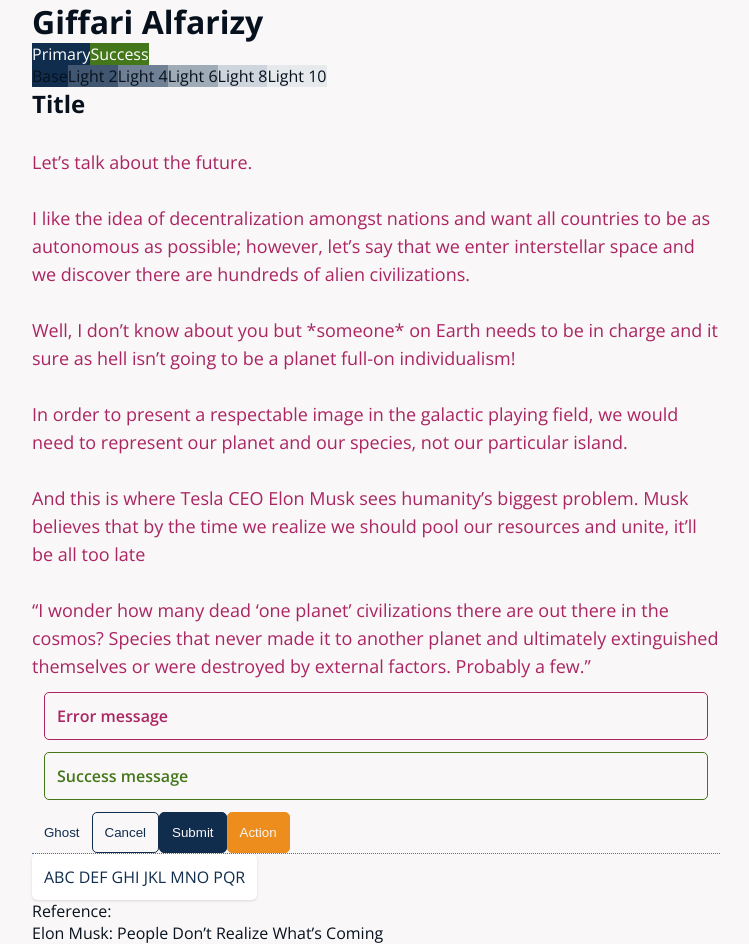
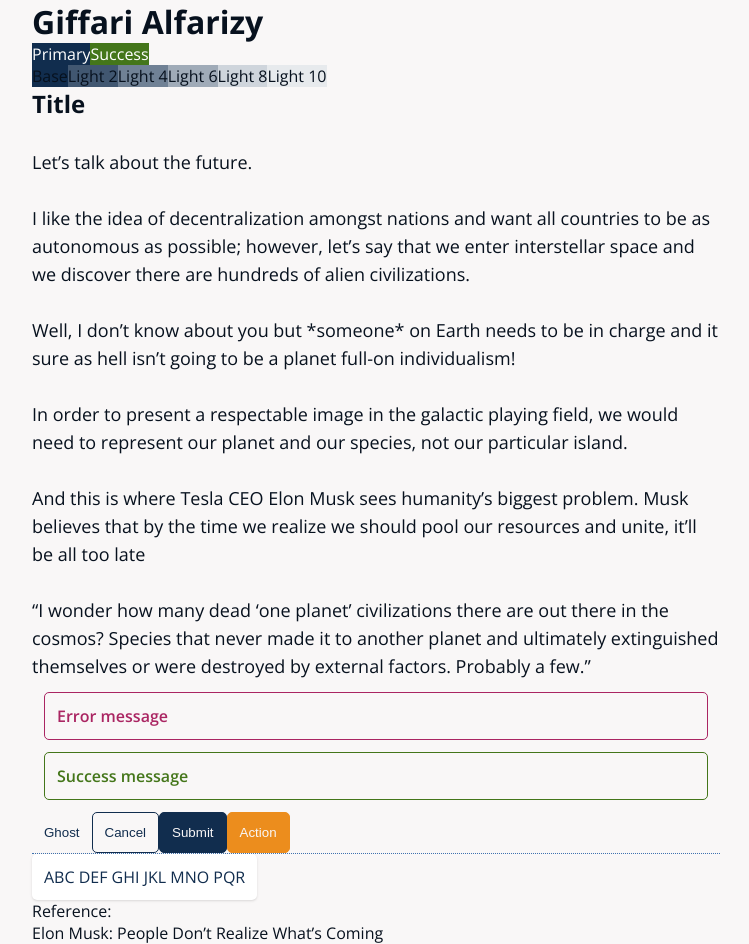
Before and after one commit to giffarialfarizy/giffari-next, a Next.js app: page / in a window 1280 px wide. Shown: the whole page, without its empty margins (0-749 px from the left). Built offline with nearby package versions, Linux system fonts and the light colour scheme.

Commit message:
💄 Remove paragraph class

```diff
--- a/pages/index.tsx
+++ b/pages/index.tsx
@@ -43,36 +43,34 @@ const Home: NextPage = () => {
 				</div>
 				<section className='blog'>
 					<h2>Title</h2>
-					<p className='paragraph'>
-						Let’s talk about the future.
-					</p>
-					<p className='paragraph'>
+					<p>Let’s talk about the future.</p>
+					<p>
 						I like the idea of decentralization amongst
 						nations and want all countries to be as
 						autonomous as possible; however, let’s say that
 						we enter interstellar space and we discover
 						there are hundreds of alien civilizations.
 					</p>
-					<p className='paragraph'>
+					<p>
 						Well, I don’t know about you but *someone* on
 						Earth needs to be in charge and it sure as hell
 						isn’t going to be a planet full-on
 						individualism!
 					</p>
-					<p className='paragraph'>
+					<p>
 						In order to present a respectable image in the
 						galactic playing field, we would need to
 						represent our planet and our species, not our
 						particular island.
 					</p>
-					<p className='paragraph'>
+					<p>
 						And this is where Tesla CEO Elon Musk sees
 						humanity’s biggest problem. Musk believes that
 						by the time we realize we should pool our
 						resources and unite, it’ll be all too late
 					</p>
 
-					<p className='paragraph'>
+					<p>
 						“I wonder how many dead ‘one planet’
 						civilizations there are out there in the cosmos?
 						Species that never made it to another planet and
@@ -93,7 +91,7 @@ const Home: NextPage = () => {
 				<hr />
 
 				<div className='card'>ABC DEF GHI JKL MNO PQR</div>
-				<p className='paragraph'>Reference:</p>
+				<p>Reference:</p>
 				<a href='https://medium.com/yardcouch-com/elon-musk-people-dont-realize-what-s-coming-b5a172672bd8'>
 					Elon Musk: People Don’t Realize What’s Coming
 				</a>
--- a/styles/giffari/_layouts.scss
+++ b/styles/giffari/_layouts.scss
@@ -8,5 +8,5 @@
 	font-weight: 400;
 	line-height: 1.75rem;
 	margin-top: $margin-paragraph;
-	color: $error;
+	color: $text;
 }
```
